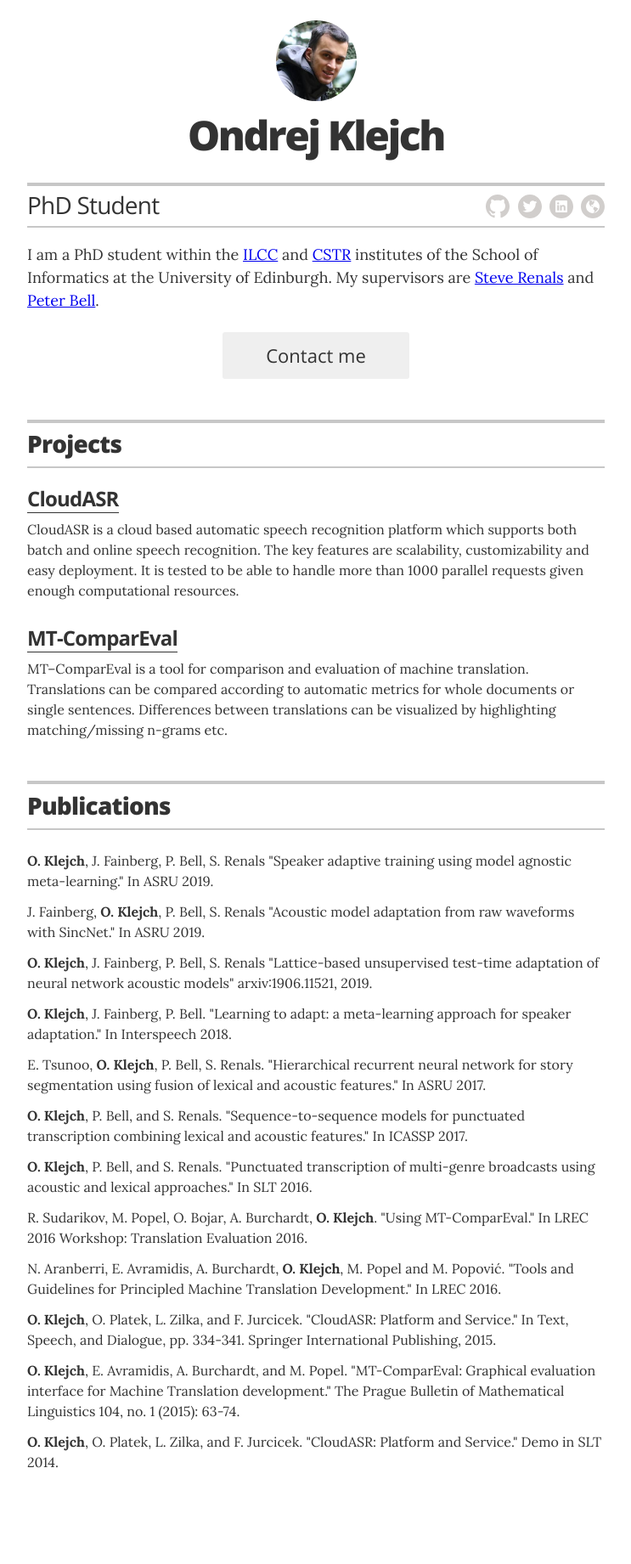
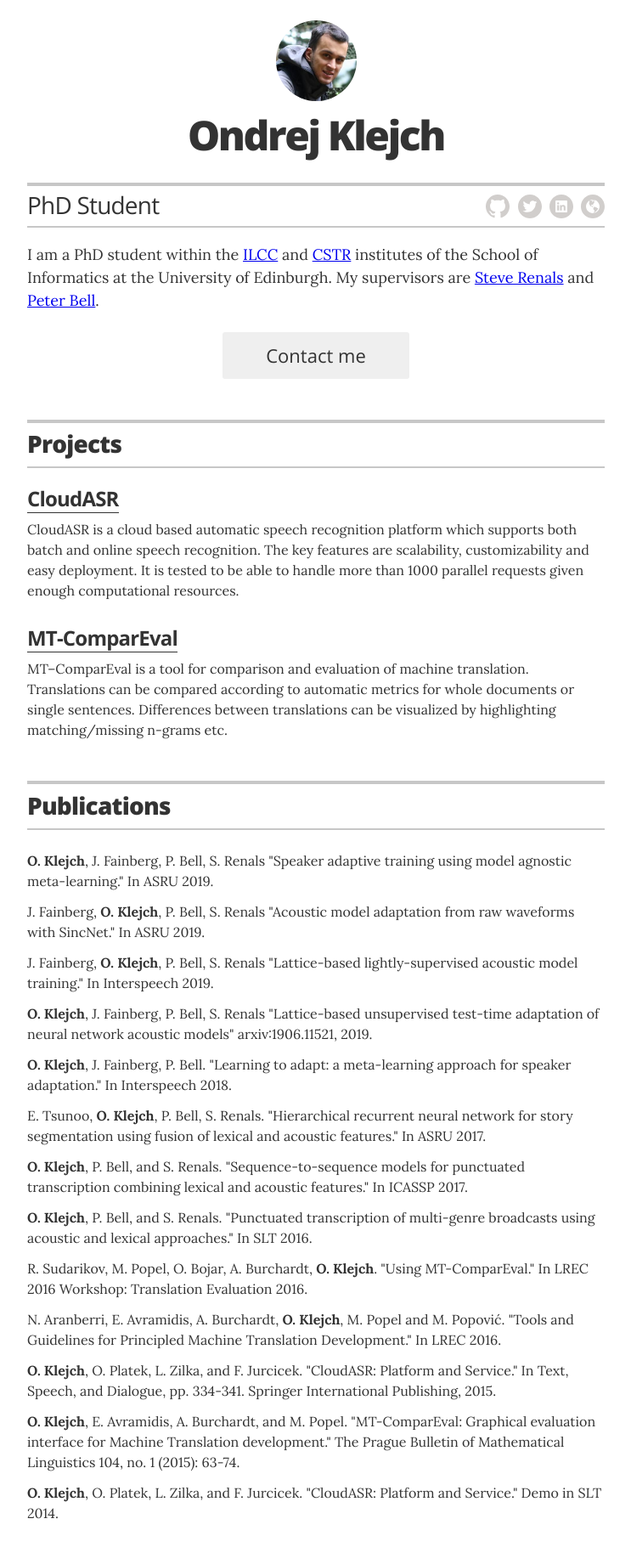
Before and after one commit to ondrejklejch/ondrejklejch.github.io, a Jekyll site: the page built from index.html, in a window 1280 px wide. Shown: the whole page at 85% size, without its empty margins (268-1011 px from the left). Built offline with Jekyll 4.4.1, drawn with Linux system fonts in a browser that asks for light colours; before the commit the page ends 1781 px from its top, so only the background shows below that.

Commit message:
Papers updated.

```diff
--- a/_data/papers.yml
+++ b/_data/papers.yml
@@ -4,6 +4,9 @@
 - authors: "J. Fainberg, <strong>O. Klejch</strong>, P. Bell, S. Renals"
   title: "Acoustic model adaptation from raw waveforms with SincNet."
   venue: "In ASRU 2019."
+- authors: "J. Fainberg, <strong>O. Klejch</strong>, P. Bell, S. Renals"
+  title: "Lattice-based lightly-supervised acoustic model training."
+  venue: "In Interspeech 2019."
 - authors: "<strong>O. Klejch</strong>, J. Fainberg, P. Bell, S. Renals"
   title: "Lattice-based unsupervised test-time adaptation of neural network acoustic models"
   venue: "arxiv:1906.11521, 2019."
```
